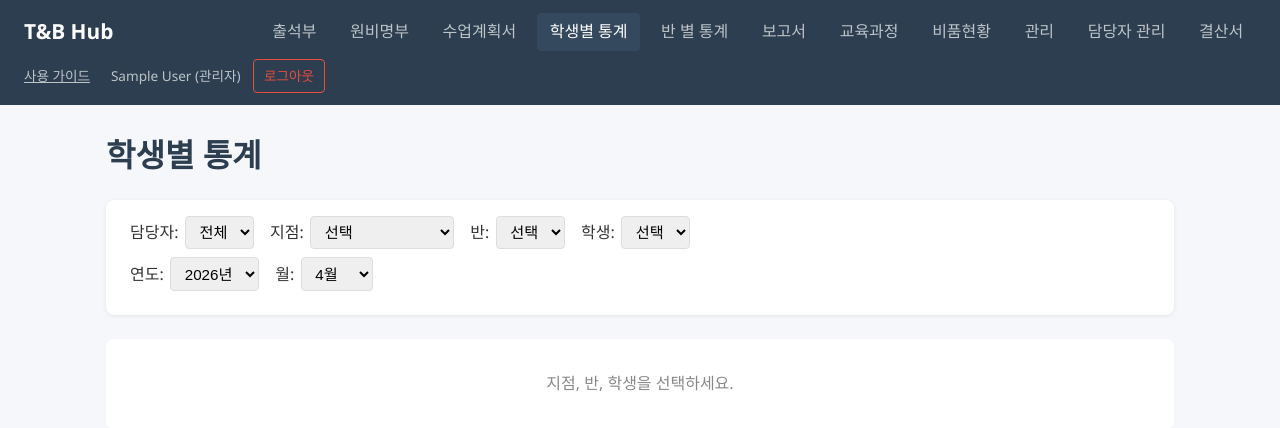
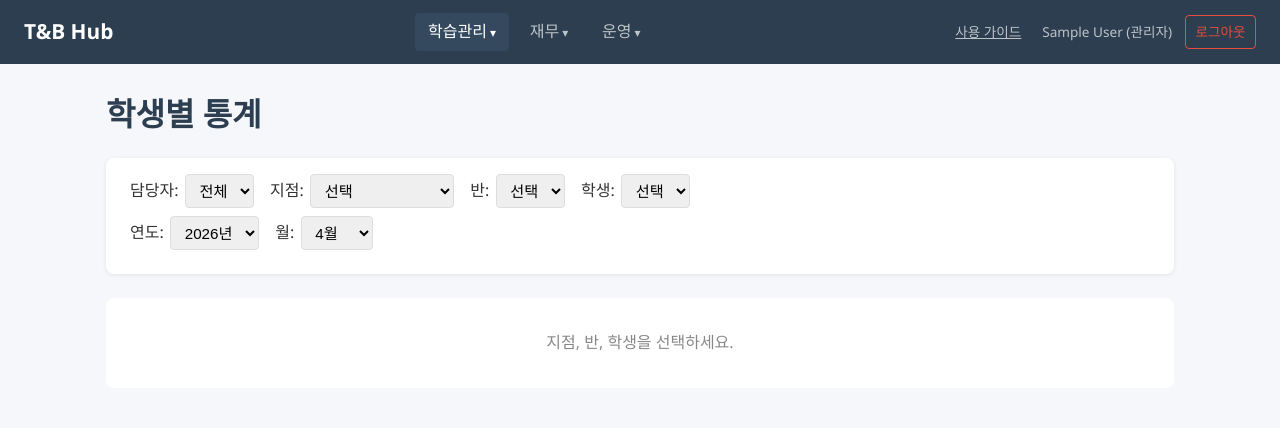
Before and after one commit to woo1103/T-BEDU, a Flask app: page /statistics in a window 1280 px wide. Shown: the top 428 px of the page. Run offline with Flask 3, Linux system fonts and the light colour scheme; the visitor is signed in with stand-in values (Sample User, id 1); data comes from the database, SQL or seed files in the repository; tables that the repository leaves empty hold one stand-in row (values such as "Sample post").

Commit message:
상단 메뉴 카테고리 드롭다운화 및 앱 이름 T&B Hub 통일
- 네비게이션을 학습관리/재무/운영 3개 드롭다운으로 그룹화
- 학생별/반 별 통계의 반 선택에서 과목 prefix 숨김
- PWA 앱 이름 TNBEDU → T&B Hub, 서비스워커 캐시 버전 bump

Co-Authored-By: Claude Opus 4.6 <noreply@anthropic.com>

```diff
--- a/출석부/static/service-worker.js
+++ b/출석부/static/service-worker.js
@@ -1,4 +1,4 @@
-const CACHE_NAME = 'tnbedu-v1';
+const CACHE_NAME = 'tnb-hub-v2';
 const urlsToCache = [
     '/',
     '/static/style.css',
--- a/출석부/static/style.css
+++ b/출석부/static/style.css
@@ -44,6 +44,57 @@ body {
 
 .nav-links a:hover,
 .nav-links a.active {
+    background: #34495e;
+    color: white;
+}
+
+.nav-dropdown {
+    position: relative;
+}
+.nav-dropdown > summary {
+    list-style: none;
+    cursor: pointer;
+    color: #bdc3c7;
+    padding: 0.4rem 0.8rem;
+    border-radius: 4px;
+    transition: background 0.2s;
+    user-select: none;
+}
+.nav-dropdown > summary::-webkit-details-marker { display: none; }
+.nav-dropdown > summary::after {
+    content: " ▾";
+    font-size: 0.75rem;
+}
+.nav-dropdown > summary:hover,
+.nav-dropdown.active > summary {
+    background: #34495e;
+    color: white;
+}
+.nav-dropdown-menu {
+    position: absolute;
+    top: 100%;
+    left: 0;
+    background: #2c3e50;
+    min-width: 160px;
+    border-radius: 4px;
+    box-shadow: 0 4px 12px rgba(0,0,0,0.25);
+    padding: 0.3rem;
+    z-index: 1000;
+    display: flex;
+    flex-direction: column;
+    gap: 0.15rem;
+    margin-top: 0.3rem;
+}
+.nav-dropdown-menu a {
+    color: #bdc3c7;
+    text-decoration: none;
+    padding: 0.5rem 0.9rem;
+    border-radius: 4px;
+    white-space: nowrap;
+    transition: background 0.2s;
+}
+.nav-dropdown-menu a:hover,
+.nav-dropdown-menu a.active {
     background: #34495e;
     color: white;
 }
--- a/출석부/templates/base.html
+++ b/출석부/templates/base.html
@@ -6,31 +6,52 @@
     <meta name="theme-color" content="#2c3e50">
     <meta name="apple-mobile-web-app-capable" content="yes">
     <meta name="apple-mobile-web-app-status-bar-style" content="black-translucent">
-    <meta name="apple-mobile-web-app-title" content="TNBEDU">
+    <meta name="apple-mobile-web-app-title" content="T&amp;B Hub">
     <link rel="manifest" href="{{ url_for('static', filename='manifest.json') }}">
     <link rel="apple-touch-icon" href="{{ url_for('static', filename='icon-192.png') }}">
-    <title>TNBEDU</title>
+    <title>T&amp;B Hub</title>
     <link rel="stylesheet" href="{{ url_for('static', filename='style.css') }}">
 </head>
 <body>
     <nav class="navbar">
         <a href="{{ url_for('index') }}" class="nav-brand" style="text-decoration:none; color:white;">T&amp;B Hub</a>
+        {% set learning_eps = ['attendance','statistics','class_stats','lesson_plan','curriculum','my_students'] %}
+        {% set finance_eps = ['tuition','settlement'] %}
+        {% set ops_eps = ['reports','supply','manage','users'] %}
         <div class="nav-links">
+            <details class="nav-dropdown {% if request.endpoint in learning_eps %}active{% endif %}">
+                <summary>학습관리</summary>
+                <div class="nav-dropdown-menu">
                     <a href="{{ url_for('attendance') }}" class="{% if request.endpoint == 'attendance' %}active{% endif %}">출석부</a>
-            <a href="{{ url_for('tuition') }}" class="{% if request.endpoint == 'tuition' %}active{% endif %}">원비명부</a>
-            <a href="{{ url_for('lesson_plan') }}" class="{% if request.endpoint == 'lesson_plan' %}active{% endif %}">수업계획서</a>
                     <a href="{{ url_for('statistics') }}" class="{% if request.endpoint == 'statistics' %}active{% endif %}">학생별 통계</a>
                     <a href="{{ url_for('class_stats') }}" class="{% if request.endpoint == 'class_stats' %}active{% endif %}">반 별 통계</a>
+                    <a href="{{ url_for('lesson_plan') }}" class="{% if request.endpoint == 'lesson_plan' %}active{% endif %}">수업계획서</a>
+                    <a href="{{ url_for('curriculum') }}" class="{% if request.endpoint == 'curriculum' %}active{% endif %}">교육과정</a>
+                    {% if session.get('role') != 'admin' %}
+                    <a href="{{ url_for('my_students') }}" class="{% if request.endpoint == 'my_students' %}active{% endif %}">학생 관리</a>
+                    {% endif %}
+                </div>
+            </details>
+            <details class="nav-dropdown {% if request.endpoint in finance_eps %}active{% endif %}">
+                <summary>재무</summary>
+                <div class="nav-dropdown-menu">
+                    <a href="{{ url_for('tuition') }}" class="{% if request.endpoint == 'tuition' %}active{% endif %}">원비명부</a>
+                    {% if session.get('role') == 'admin' %}
+                    <a href="{{ url_for('settlement') }}" class="{% if request.endpoint == 'settlement' %}active{% endif %}">결산서</a>
+                    {% endif %}
+                </div>
+            </details>
+            <details class="nav-dropdown {% if request.endpoint in ops_eps %}active{% endif %}">
+                <summary>운영</summary>
+                <div class="nav-dropdown-menu">
                     <a href="{{ url_for('reports') }}" class="{% if request.endpoint == 'reports' %}active{% endif %}">보고서</a>
-            <a href="{{ url_for('curriculum') }}" class="{% if request.endpoint == 'curriculum' %}active{% endif %}">교육과정</a>
                     <a href="{{ url_for('supply') }}" class="{% if request.endpoint == 'supply' %}active{% endif %}">비품현황</a>
                     {% if session.get('role') == 'admin' %}
                     <a href="{{ url_for('manage') }}" class="{% if request.endpoint == 'manage' %}active{% endif %}">관리</a>
                     <a href="{{ url_for('users') }}" class="{% if request.endpoint == 'users' %}active{% endif %}">담당자 관리</a>
-            <a href="{{ url_for('settlement') }}" class="{% if request.endpoint == 'settlement' %}active{% endif %}">결산서</a>
-            {% else %}
-            <a href="{{ url_for('my_students') }}" class="{% if request.endpoint == 'my_students' %}active{% endif %}">학생 관리</a>
                     {% endif %}
+                </div>
+            </details>
         </div>
         <div class="nav-user">
             <a href="{{ url_for('guide') }}" class="{% if request.endpoint == 'guide' %}active{% endif %}" style="margin-right:0.5rem; font-size:0.85rem; color:#bdc3c7;">사용 가이드</a>
@@ -46,6 +67,19 @@
         if ('serviceWorker' in navigator) {
             navigator.serviceWorker.register('/static/service-worker.js');
         }
+        document.addEventListener('click', function(e) {
+            document.querySelectorAll('.nav-dropdown[open]').forEach(function(d) {
+                if (!d.contains(e.target)) d.removeAttribute('open');
+            });
+        });
+        document.querySelectorAll('.nav-dropdown > summary').forEach(function(s) {
+            s.addEventListener('click', function(e) {
+                var parent = s.parentElement;
+                document.querySelectorAll('.nav-dropdown[open]').forEach(function(d) {
+                    if (d !== parent) d.removeAttribute('open');
+                });
+            });
+        });
     </script>
     {% block scripts %}{% endblock %}
 </body>
--- a/출석부/templates/class_stats.html
+++ b/출석부/templates/class_stats.html
@@ -26,7 +26,7 @@
             <select name="class_id" onchange="this.form.submit()">
                 <option value="">선택</option>
                 {% for c in classes %}
-                <option value="{{ c.id }}" {% if sel_class|string == c.id|string %}selected{% endif %}>{{ c.name }}</option>
+                <option value="{{ c.id }}" {% if sel_class|string == c.id|string %}selected{% endif %}>{{ (c.grade_level ~ ' ' ~ c.class_number)|trim if c.class_number else c.name }}</option>
                 {% endfor %}
             </select>
         </label>
--- a/출석부/templates/statistics.html
+++ b/출석부/templates/statistics.html
@@ -26,7 +26,7 @@
             <select name="class_id" onchange="this.form.querySelector('[name=student_id]').value=''; this.form.submit()">
                 <option value="">선택</option>
                 {% for c in classes %}
-                <option value="{{ c.id }}" {% if sel_class|string == c.id|string %}selected{% endif %}>{{ c.name }}</option>
+                <option value="{{ c.id }}" {% if sel_class|string == c.id|string %}selected{% endif %}>{{ (c.grade_level ~ ' ' ~ c.class_number)|trim if c.class_number else c.name }}</option>
                 {% endfor %}
             </select>
         </label>
```
Also changed, not shown: 출석부/static/manifest.json. Lines whose indentation alone changed are shown as unchanged.
